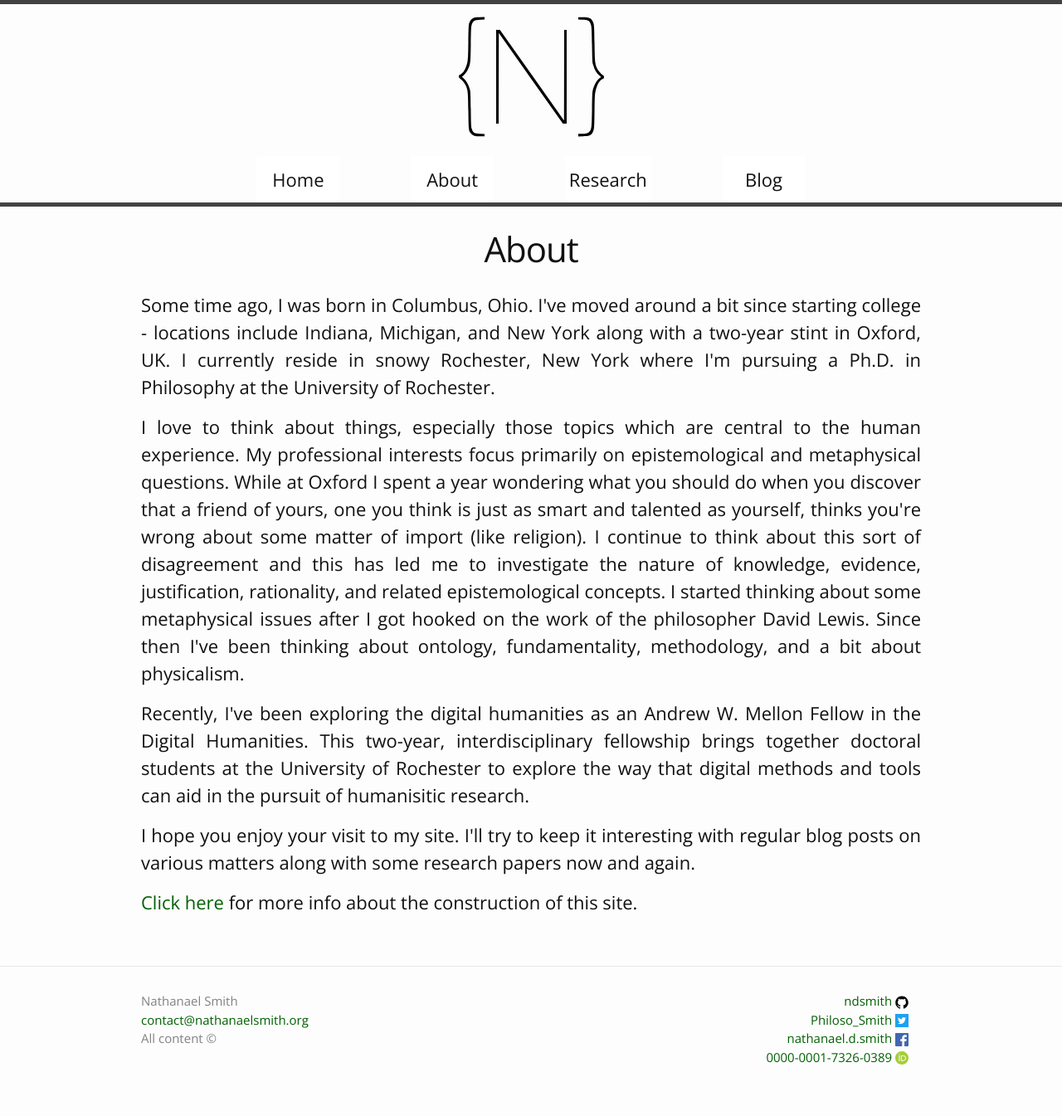
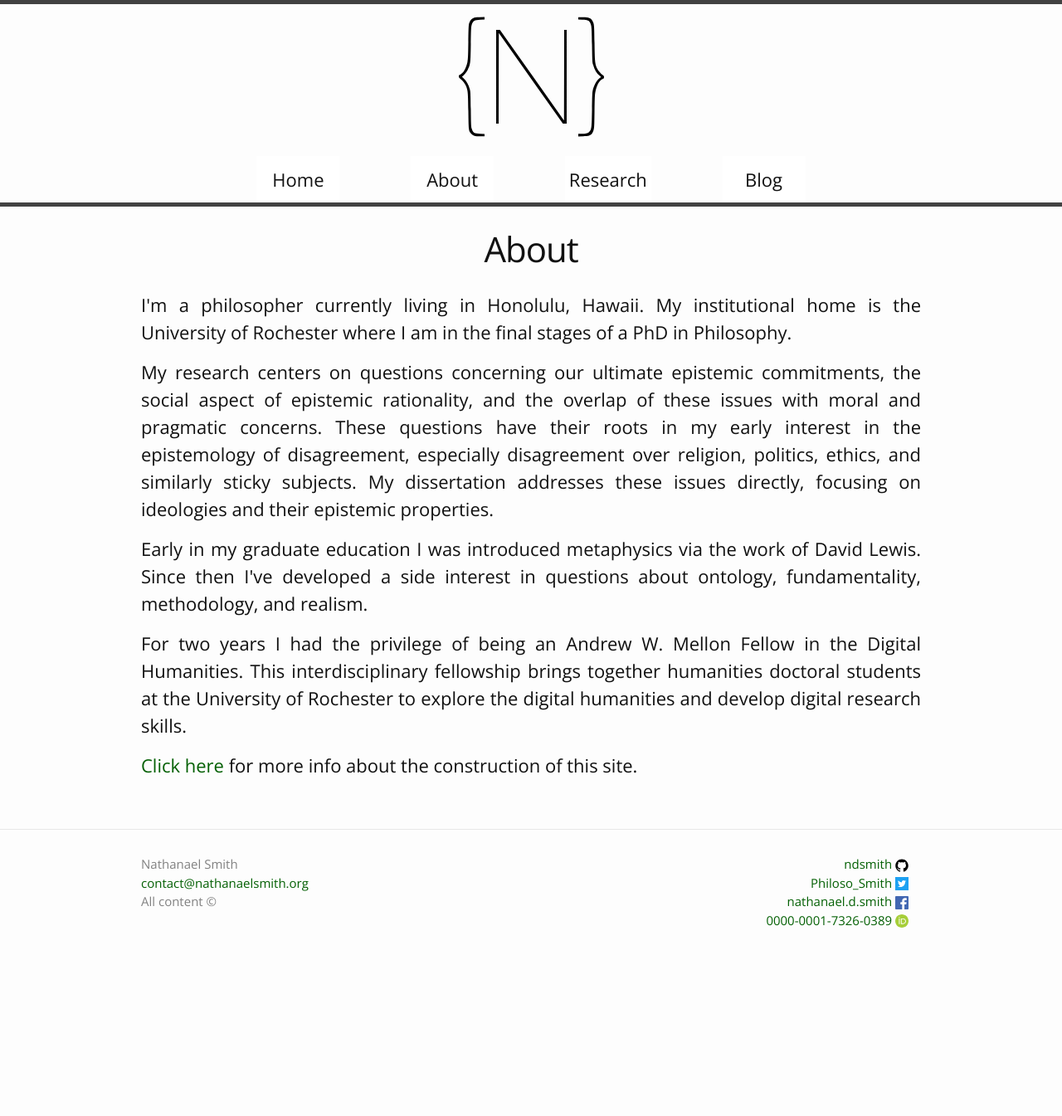
Before and after one commit to ndsmith/ndsmith.github.io, a Jekyll site: the page built from about/index.html, in a window 1280 px wide. Shown: the whole page at 83% size. Built offline with Jekyll 4.4.1, drawn with Linux system fonts in a browser that asks for light colours; after the commit the page ends 1180 px from its top, so only the background shows below that.

Commit message:
updated about and credits
updated about and credits

```diff
--- a/about/index.html
+++ b/about/index.html
@@ -6,12 +6,12 @@ weight: 2
 ---
 
 
-<p>Some time ago, I was born in Columbus, Ohio. I've moved around a bit since starting college - locations include Indiana, Michigan, and New York along with a two-year stint in Oxford, UK. I currently reside in snowy Rochester, New York where I'm pursuing a Ph.D. in Philosophy at the University of Rochester.</p>
+<p>I'm a philosopher currently living in Honolulu, Hawaii. My institutional home is the University of Rochester where I am in the final stages of a PhD in Philosophy. </p>
 
-<p>I love to think about things, especially those topics which are central to the human experience. My professional interests focus primarily on epistemological and metaphysical questions. While at Oxford I spent a year wondering what you should do when you discover that a friend of yours, one you think is just as smart and talented as yourself, thinks you're wrong about some matter of import (like religion). I continue to think about this sort of disagreement and this has led me to investigate the nature of knowledge, evidence, justification, rationality, and related epistemological concepts. I started thinking about some metaphysical issues after I got hooked on the work of the philosopher David Lewis. Since then I've been thinking about ontology, fundamentality, methodology, and a bit about physicalism. </p>
+<p>My research centers on questions concerning our ultimate epistemic commitments, the social aspect of epistemic rationality, and the overlap of these issues with moral and pragmatic concerns. These questions have their roots in my early interest in the epistemology of disagreement, especially disagreement over religion, politics, ethics, and similarly sticky subjects. My dissertation addresses these issues directly, focusing on ideologies and their epistemic properties.</p>
 
-<p>Recently, I've been exploring the digital humanities as an Andrew W. Mellon Fellow in the Digital Humanities. This two-year, interdisciplinary fellowship brings together doctoral students at the University of Rochester to explore the way that digital methods and tools can aid in the pursuit of humanisitic research.</p>
+<p>Early in my graduate education I was introduced metaphysics via the work of David Lewis. Since then I've developed a side interest in questions about ontology, fundamentality, methodology, and realism. </p>
 
-<p>I hope you enjoy your visit to my site. I'll try to keep it interesting with regular blog posts on various matters along with some research papers now and again.</p>
+<p>For two years I had the privilege of being an Andrew W. Mellon Fellow in the Digital Humanities. This interdisciplinary fellowship brings together humanities doctoral students at the University of Rochester to explore the digital humanities and develop digital research skills.</p>
 
 <p><a href="{{ site.baseurl }}/about/credits">Click here</a> for more info about the construction of this site.</p>
```
Also changed, not shown: about/credits.md (+4 -2 lines).
